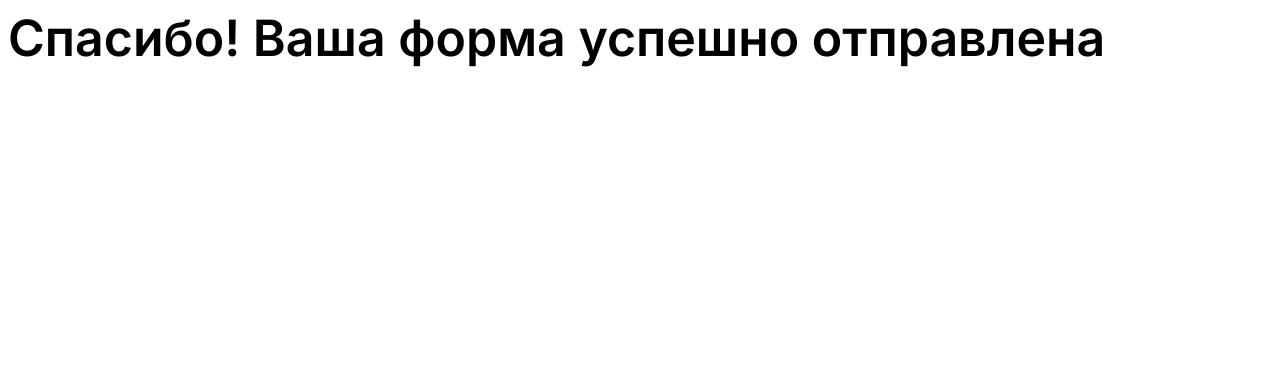
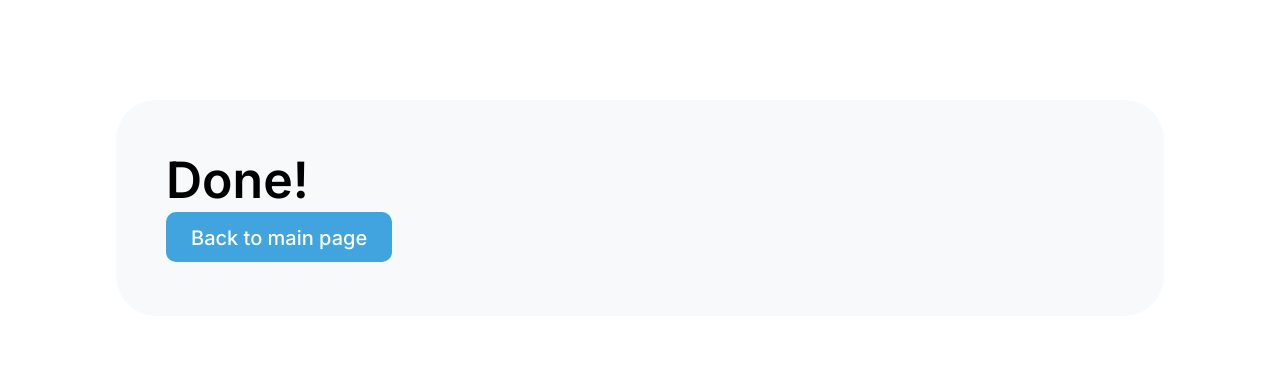
Before and after one commit to sanfranko/django.landing-kinomad, a Django app: page /success/ in a window 1280 px wide. Shown: the top 365 px of the page. Run offline with Django 5.2, Linux system fonts and the light colour scheme.

Commit message:
update success.html page

```diff
--- a/landing/templates/landing/success.html
+++ b/landing/templates/landing/success.html
@@ -10,11 +10,11 @@
     <link rel="stylesheet" href="{% static 'landing/css/style.css' %}">
 </head>
 <body>
-    <div class="success__main">
-        <div class="title-2"> Спасибо! Ваша форма успешно отправлена </div>
-    </div>
-    <div class="success__btn">
-
+    <div class="space-maker">
+        <div class="card-1">
+            <div class="title-2"> Done! </div>
+            <p><div class=""><a class="button-application" href="{% url 'index' %}">Back to main page</a></div></p>
+        </div>
     </div>
 </body>
 </html>
--- a/landing/views.py
+++ b/landing/views.py
@@ -8,7 +8,7 @@ def index(request):
         email = request.POST.get('email')
         message = request.POST.get('message')
 
-        full_message = f"Имя: {name}\nПочта: {email}\n\nСобщение:\n{message}"
+        full_message = f"Имя: {name}\nПочта: {email}\n\nСообщение:\n{message}"
 
         try:
             send_mail(
```
